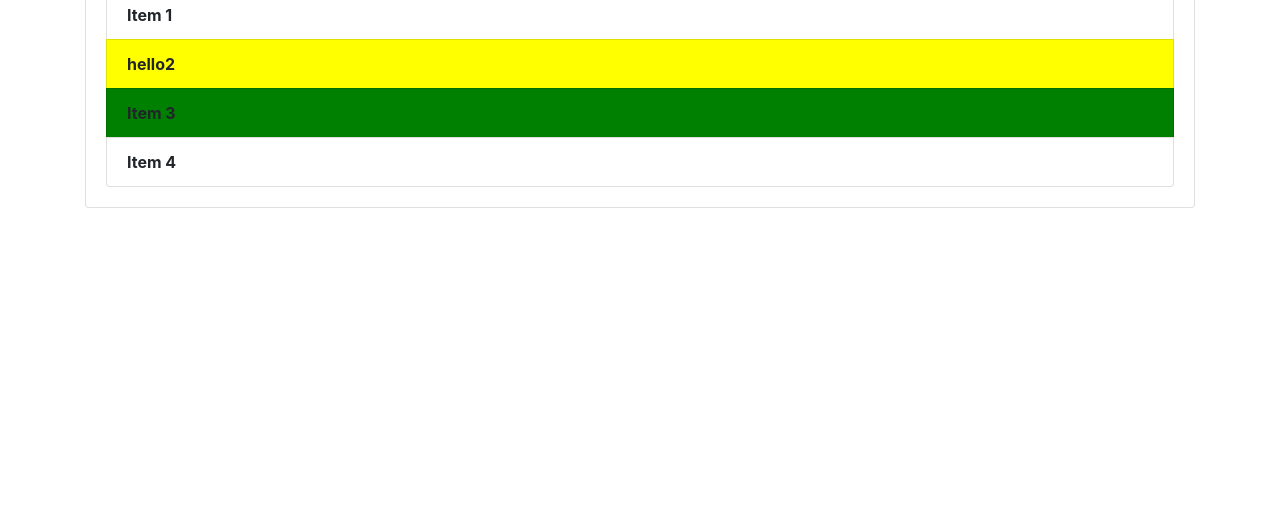
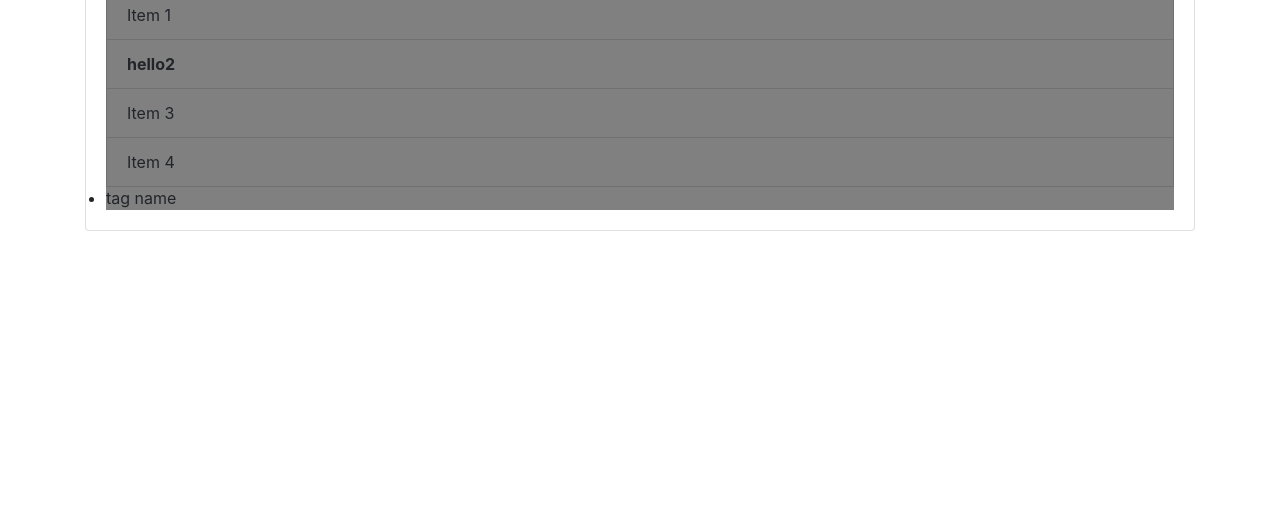
Before and after one commit to Akshat637/DOM-assignment, a plain HTML site: page DOM/DOM/index.html in a window 1280 px wide. Shown: the part 287-800 px from the top of the page. Drawn offline with nearby package versions, Linux system fonts and the light colour scheme.

Commit message:
Add files via upload

```diff
--- /dev/null
+++ b/DOM/DOM/dom2.js
@@ -0,0 +1,30 @@
+//byTag
+
+var li = document.getElementsByTagName('li');
+console.log(li);
+li[1].textContent = 'hello2';
+li[1].style.fontWeight = 'bold';
+li[1].style.background = 'yellow';
+
+// gives an error
+// li.style.background = 'gray';
+
+// do like this
+for(var i=0; i<li.length; i++){
+    li[i].style.background = 'gray';
+}
+
+
+
+
+// byClass
+// var items = document.getElementsByClassName('list-group-item');
+// console.log(items);
+// items[1].textContent = 'hello2';
+// // items[1].style.fontWeight = 'bold';
+// items[1].style.background = 'yellow';
+// items[2].style.background = 'green';
+
+// for(var i=0; i<items.length; i++){
+//     items[i].style.fontWeight = 'bold';
+// }
--- a/DOM/DOM/index.html
+++ b/DOM/DOM/index.html
@@ -26,10 +26,12 @@
       <li class="list-group-item">Item 2</li>
       <li class="list-group-item">Item 3</li>
       <li class="list-group-item">Item 4</li>
+      <li>tag name</li>
     </ul>
    </div>
   </div>
 <!-- <script src="dom.js"></script> -->
-<script src="dom1.js"></script>
+<!-- <script src="dom1.js"></script> -->
+<script src="dom2.js"></script>
 </body>
 </html>
```
